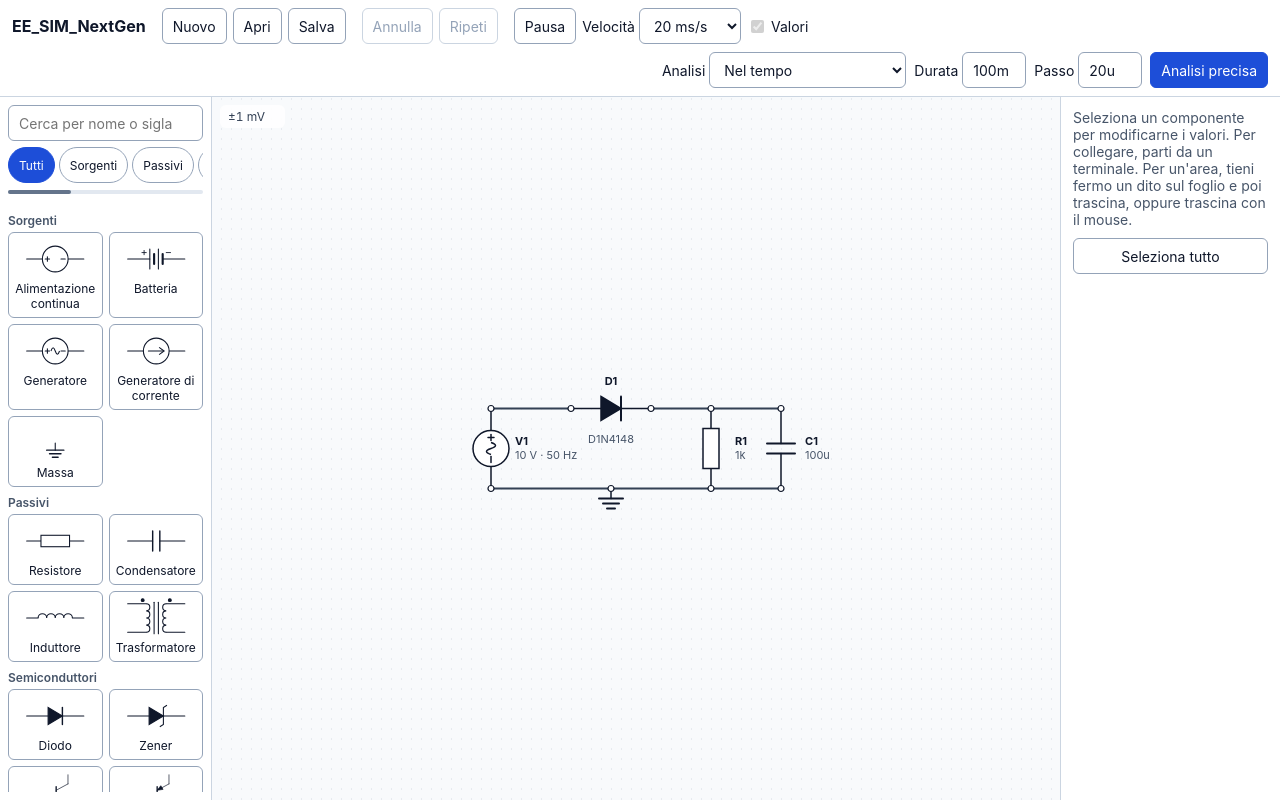
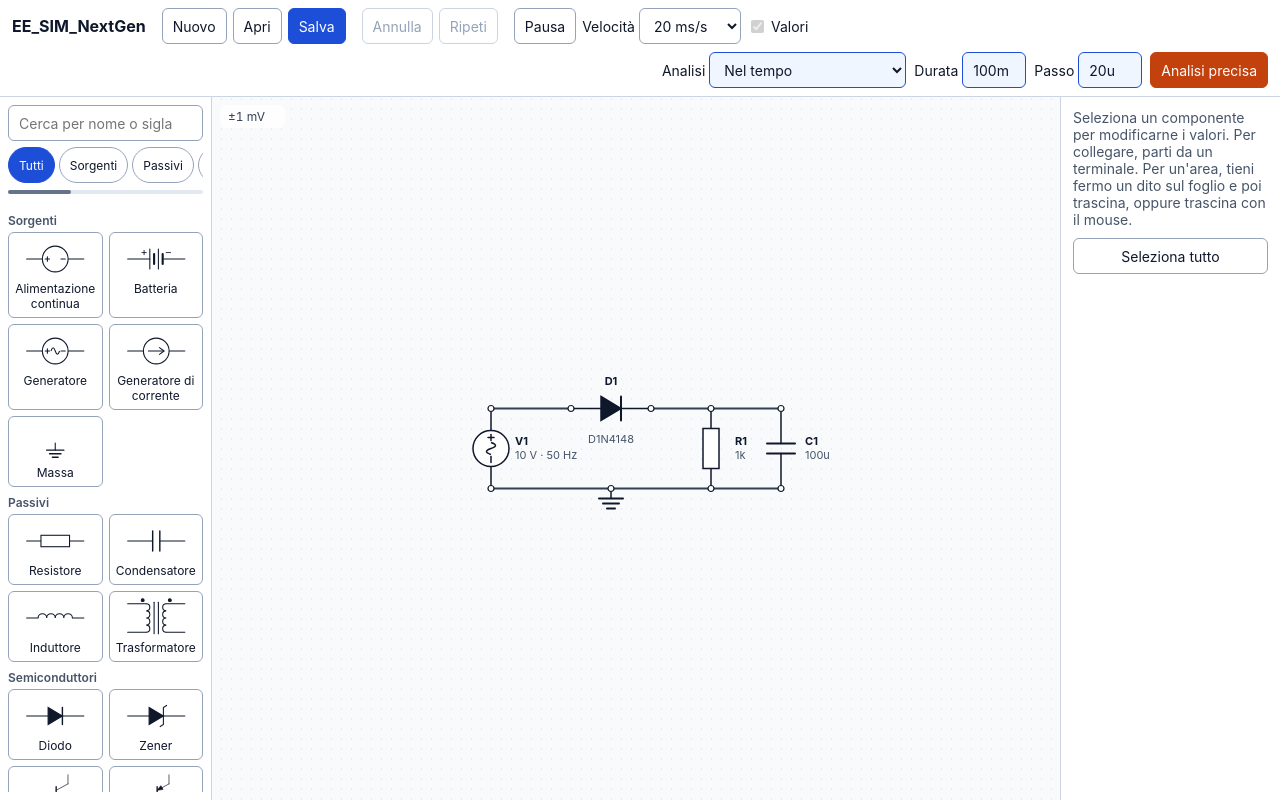
Before and after one commit to davidedifilippo/EE_SIM_NextGen, a React (Vite) app: page / in a window 1280 px wide. Built offline with nearby package versions, Linux system fonts and the light colour scheme.

Commit message:
Mette in evidenza Salva e il gruppo dell'analisi
Co-Authored-By: Claude Opus 5.5 <noreply@anthropic.com>

```diff
--- a/src/App.tsx
+++ b/src/App.tsx
@@ -334,7 +334,7 @@ export const App: React.FC = () => {
         <div className="button-row">
           <button onClick={() => openCircuit({ title: 'Circuito', elements: [], wires: [], models: [] })}>Nuovo</button>
           <button onClick={() => fileInputRef.current?.click()}>Apri</button>
-          <button onClick={() => downloadCircuit(forSaving)}>Salva</button>
+          <button className="primary" onClick={() => downloadCircuit(forSaving)}>Salva</button>
           <input
             ref={fileInputRef}
             type="file"
@@ -460,7 +460,7 @@ export const App: React.FC = () => {
               </label>
             </>
           )}
-          <button className="primary" onClick={runSimulation} disabled={running}>
+          <button className="primary run" onClick={runSimulation} disabled={running}>
             {running ? (isEngineReady() ? 'Analisi…' : 'Carico ngspice…') : 'Analisi precisa'}
           </button>
         </div>
--- a/src/index.css
+++ b/src/index.css
@@ -60,6 +60,21 @@ body,
 
 .analysis select {
   min-width: 56px;
+  color: #0f172a;
+  background-color: #eff6ff;
+  border-color: #1d4ed8;
+}
+
+/* What opens from the menu is an ordinary list */
+.analysis option {
+  color: #0f172a;
+  background: #ffffff;
+}
+
+.analysis input {
+  color: #0f172a;
+  background: #eff6ff;
+  border-color: #1d4ed8;
 }
 
 .bode-legend .viz-legend-item {
@@ -108,6 +123,16 @@ button.primary:disabled {
   color: #ffffff;
   background: #64748b;
   border-color: #64748b;
+}
+
+/* A dark orange: white text stays readable on it */
+button.run {
+  background: #c2410c;
+  border-color: #c2410c;
+}
+
+button.run:hover:not(:disabled) {
+  background: #9a3412;
 }
 
 button.danger {
```
